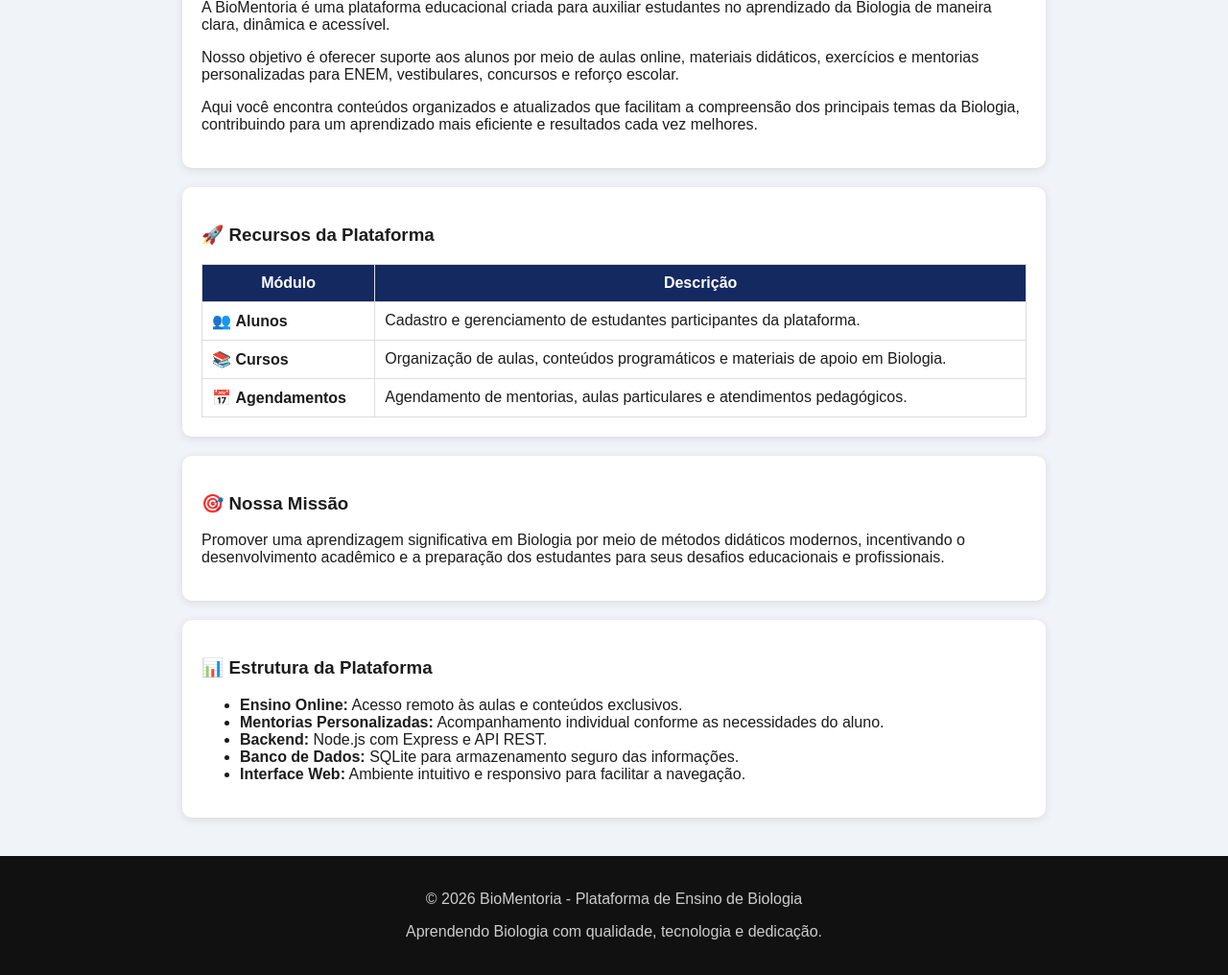
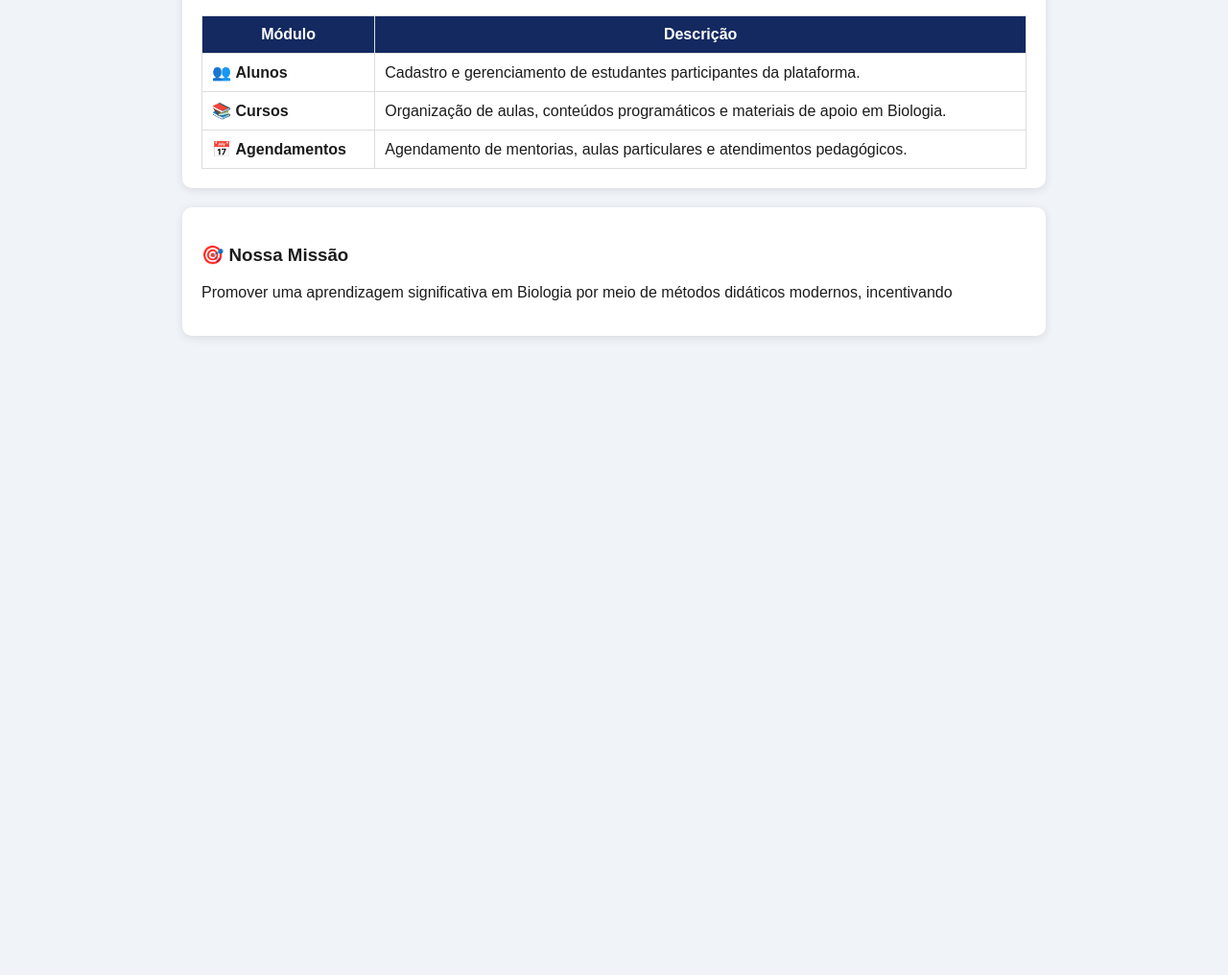
Before and after one commit to luanaschuantes/Aulas-de-biologia-online, a plain HTML site: page index.html in a window 1280 px wide. Shown: the part 529-1545 px from the top of the page at 96% size. After the commit the page ends 919 px from the top, so only its background shows below. Drawn offline with Linux system fonts and the light colour scheme.

Commit message:
Update index.html

```diff
--- a/index.html
+++ b/index.html
@@ -6,10 +6,9 @@
     <title>BioMentoria | Plataforma de Aulas Online de Biologia</title>
     <link rel="stylesheet" href="estilo.css">
 </head>
-
 <body>
 
-<nav>
+    <nav class="menu-navegacao">
         <a href="index.html">Home</a>
         <a href="clientes.html">Cadastro de Alunos</a>
         <a href="servicos.html">Aulas</a>
@@ -17,94 +16,59 @@
         <a href="consulta_agendamentos.html">Contato</a>
     </nav>
 
-<header class="banner">
+    <header class="banner-principal">
         <h1>BioMentoria</h1>
         <p>Aprenda Biologia de forma simples, prática e eficiente sem sair de casa.</p>
     </header>
 
     <main class="container">
 
-    <div class="card">
-        <h1>Seja Bem-vindo(a) à BioMentoria</h1>
-
+        <section class="card">
+            <h2>Seja Bem-vindo(a) à BioMentoria</h2>
             <p>
                 A BioMentoria é uma plataforma educacional criada para auxiliar estudantes
                 no aprendizado da Biologia de maneira clara, dinâmica e acessível.
             </p>
-
             <p>
                 Nosso objetivo é oferecer suporte aos alunos por meio de aulas online,
                 materiais didáticos, exercícios e mentorias personalizadas para ENEM,
                 vestibulares, concursos e reforço escolar.
             </p>
-
             <p>
                 Aqui você encontra conteúdos organizados e atualizados que facilitam
                 a compreensão dos principais temas da Biologia, contribuindo para um
                 aprendizado mais eficiente e resultados cada vez melhores.
             </p>
-    </div>
+        </section>
 
-    <div class="card" style="margin-top: 20px;">
+        <section class="card card-recursos">
             <h3>🚀 Recursos da Plataforma</h3>
-
-        <table border="1" style="width:100%; border-collapse: collapse; margin-top: 10px;">
+            <table class="tabela-recursos">
                 <thead>
-                <tr style="background-color: #eeeeee;">
+                    <tr>
                         <th>Módulo</th>
                         <th>Descrição</th>
                     </tr>
                 </thead>
-
                 <tbody>
                     <tr>
                         <td>👥 <strong>Alunos</strong></td>
                         <td>Cadastro e gerenciamento de estudantes participantes da plataforma.</td>
                     </tr>
-
                     <tr>
                         <td>📚 <strong>Cursos</strong></td>
                         <td>Organização de aulas, conteúdos programáticos e materiais de apoio em Biologia.</td>
                     </tr>
-
                     <tr>
                         <td>📅 <strong>Agendamentos</strong></td>
                         <td>Agendamento de mentorias, aulas particulares e atendimentos pedagógicos.</td>
                     </tr>
                 </tbody>
             </table>
-    </div>
+        </section>
 
-    <div class="card" style="margin-top: 20px;">
+        <section class="card">
             <h3>🎯 Nossa Missão</h3>
-
             <p>
                 Promover uma aprendizagem significativa em Biologia por meio de métodos
-            didáticos modernos, incentivando o desenvolvimento acadêmico e a preparação
-            dos estudantes para seus desafios educacionais e profissionais.
-        </p>
-    </div>
-
-    <div class="card" style="margin-top: 20px;">
-        <h3>📊 Estrutura da Plataforma</h3>
-
-        <ul>
-            <li><strong>Ensino Online:</strong> Acesso remoto às aulas e conteúdos exclusivos.</li>
-            <li><strong>Mentorias Personalizadas:</strong> Acompanhamento individual conforme as necessidades do aluno.</li>
-            <li><strong>Backend:</strong> Node.js com Express e API REST.</li>
-            <li><strong>Banco de Dados:</strong> SQLite para armazenamento seguro das informações.</li>
-            <li><strong>Interface Web:</strong> Ambiente intuitivo e responsivo para facilitar a navegação.</li>
-        </ul>
-    </div>
-
-</main>
-
-<footer class="rodape">
-    <div class="container-rodape">
-        <p>&copy; 2026 BioMentoria - Plataforma de Ensino de Biologia</p>
-        <p>Aprendendo Biologia com qualidade, tecnologia e dedicação.</p>
-    </div>
-</footer>
-
-</body>
-</html>
+                didáticos modernos, incentivando
```
Lines whose indentation alone changed are shown as unchanged.
